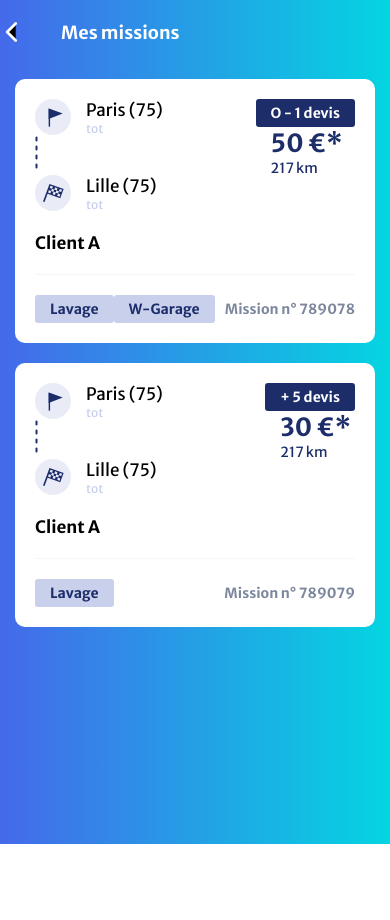
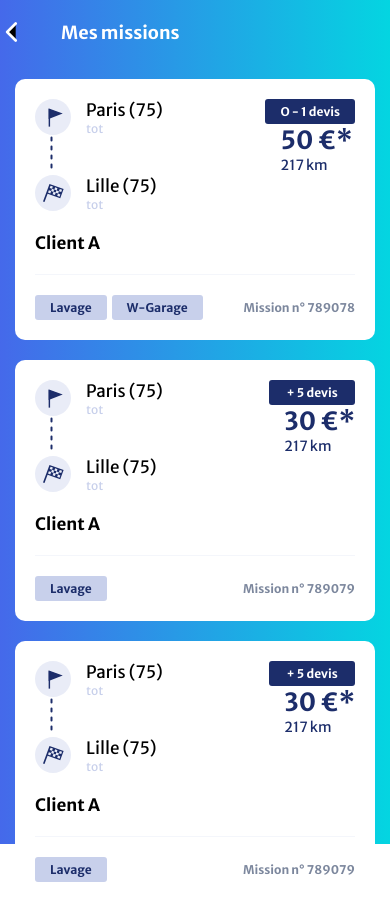
Before and after one commit to yGuez/hitflow-test, a React Native app: screen /Missions in a window 390 px wide. Shown: the top 920 px of the page. Before the commit the page ends 844 px from the top, so only its background shows below. Built offline with nearby package versions, Linux system fonts and the light colour scheme.

Commit message:
Fix styles

```diff
--- a/app/components/presentationnals/MissionCard/Badge/index.tsx
+++ b/app/components/presentationnals/MissionCard/Badge/index.tsx
@@ -1,5 +1,5 @@
 import { View, StyleSheet } from "react-native";
-import { colors, spacing } from "../../../../pages/styles";
+import { colors, font, spacing } from "../../../../pages/styles";
 import Text from "../../Text";
 
 export enum badgeColors {
@@ -7,12 +7,19 @@ export enum badgeColors {
   blueMedium = "#C8D0EB",
 }
 
-const Badge = ({ text, color }: { text: string; color: badgeColors }) => {
+const Badge = ({
+  text,
+  color,
+}: {
+  text: string;
+  color: badgeColors;
+}) => {
   return (
     <View style={{ ...styles.container, backgroundColor: color }}>
       <Text
         bold
         style={{
+          fontSize: font.size.s,
           color:
             color === badgeColors.blueDark ? colors.white : colors.blueDark,
         }}
--- a/app/components/presentationnals/MissionCard/Waypoints/index.tsx
+++ b/app/components/presentationnals/MissionCard/Waypoints/index.tsx
@@ -6,7 +6,7 @@ import FlagCircleStart from "../../../icons/FlagCircleStart";
 import Line from "../../../icons/Line";
 import Text from "../../Text";
 
-const Waypoints = ({departure, arrival}:any) => {
+const Waypoints = ({ departure, arrival }: any) => {
   return (
     <View>
       <View style={styles.waypoint}>
@@ -20,7 +20,9 @@ const Waypoints = ({departure, arrival}:any) => {
           </Text>
         </View>
       </View>
-      <Line width={3} height={39} style={{ marginLeft: 32 }} />
+      <View style={{ marginLeft: spacing.s }}>
+        <Line width={3} height={39} />
+      </View>
       <View style={styles.waypoint}>
         <FlagCircleEnd />
         <View style={{ marginLeft: spacing.s }}>
@@ -44,5 +46,4 @@ const styles = StyleSheet.create({
   },
 });
 
-
 export default Waypoints;
--- a/app/components/presentationnals/MissionCard/index.tsx
+++ b/app/components/presentationnals/MissionCard/index.tsx
@@ -49,12 +49,15 @@ const MissionCard = ({ mission }: any) => {
             flexWrap: "wrap",
           }}
         >
-          {mission?.options?.map((option) => (
-            <Badge text={option} color={badgeColors.blueMedium} key={option} />
+          {mission?.options?.map((option: any) => (
+            <View style={{ marginRight: spacing.xs }} key={option}>
+              <Badge text={option} color={badgeColors.blueMedium} />
+            </View>
           ))}
         </View>
         <Text
-          style={{ color: colors.grey, fontWeight: "bold" }}
+          bold
+          style={{ color: colors.grey, fontSize: font.size.s }}
         >{`Mission n° ${mission?.reference}`}</Text>
       </View>
     </View>
--- a/app/pages/Missions/index.tsx
+++ b/app/pages/Missions/index.tsx
@@ -1,5 +1,5 @@
 import { LinearGradient } from "expo-linear-gradient";
-import { View, StyleSheet } from "react-native";
+import { View, StyleSheet, ScrollView } from "react-native";
 import { SafeAreaView } from "react-native-safe-area-context";
 import MissionCard from "../../components/presentationnals/MissionCard";
 import ScreenTemplate from "../../components/presentationnals/ScreenTemplate";
@@ -42,6 +42,24 @@ const missionsList = [
     options: ["Lavage"],
     quotations: 6,
   },
+  {
+    departure: {
+      city: "Paris",
+      postalCode: 75,
+      date: "tot",
+    },
+    arrival: {
+      city: "Lille",
+      postalCode: 75,
+      date: "tot",
+    },
+    price: 30,
+    km: 217,
+    costumer: "Client A",
+    reference: 789079,
+    options: ["Lavage"],
+    quotations: 6,
+  },
 ];
 
 const Missions = () => {
@@ -49,11 +67,13 @@ const Missions = () => {
     <>
       <ScreenTemplate headerPadding={spacing.xs}>
         <SafeAreaView>
-          <View style={styles.page}>
-            {missionsList.map((mission) => {
-              return <MissionCard mission={mission} />;
-            })}
-          </View>
+          <ScrollView>
+            <View style={styles.page}>
+              {missionsList.map((mission) => {
+                return <MissionCard mission={mission} />;
+              })}
+            </View>
+          </ScrollView>
         </SafeAreaView>
       </ScreenTemplate>
     </>
```
Lines whose indentation alone changed are shown as unchanged.
